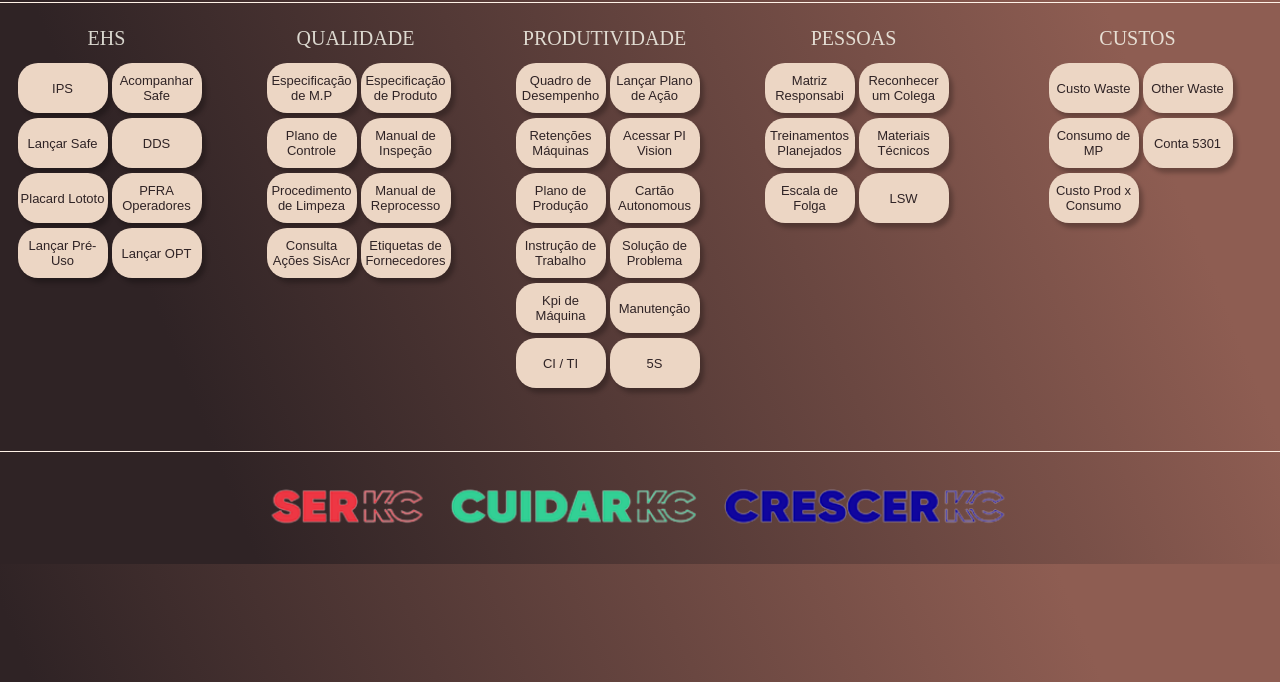
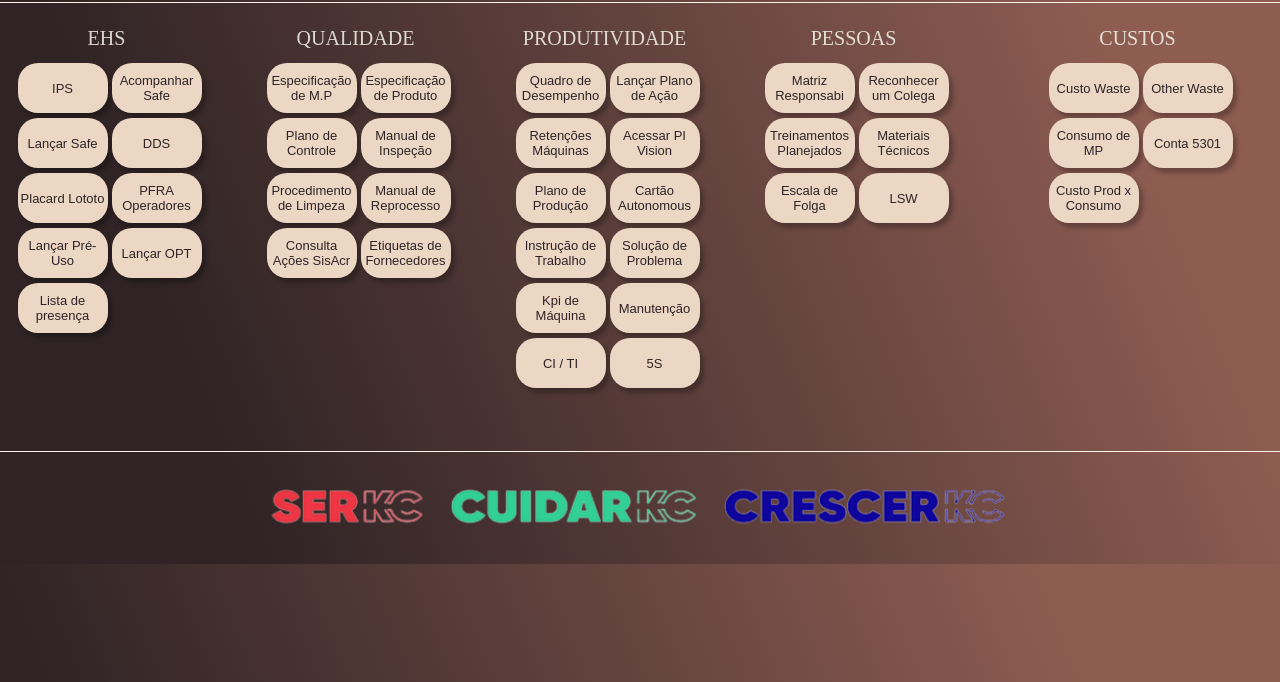
Before and after one commit to l24427/MelhoriaContinua_FB-14, a plain HTML site: page index.html in a window 1280 px wide. Shown: the part 118-800 px from the top of the page. Drawn offline with Linux system fonts and the light colour scheme.

Commit message:
Update index.html

```diff
--- a/index.html
+++ b/index.html
@@ -56,6 +56,9 @@
                         </button></a>
                 <a href="https://kimberlyclark.sharepoint.com/Sites/g956/optseguranca"> <button
                         class="Conteudo-principal-escrito-botao" style="text-decoration:none" target="_blank">Lançar OPT
+                        </button></a>
+                <a href="file:///S:/Suzano/DDS%202024/NOVAS%20LISTAS/"> <button
+                        class="Conteudo-principal-escrito-botao" style="text-decoration:none" target="_blank">Lista de presença
                         </button></a>
             </div>
 
```
